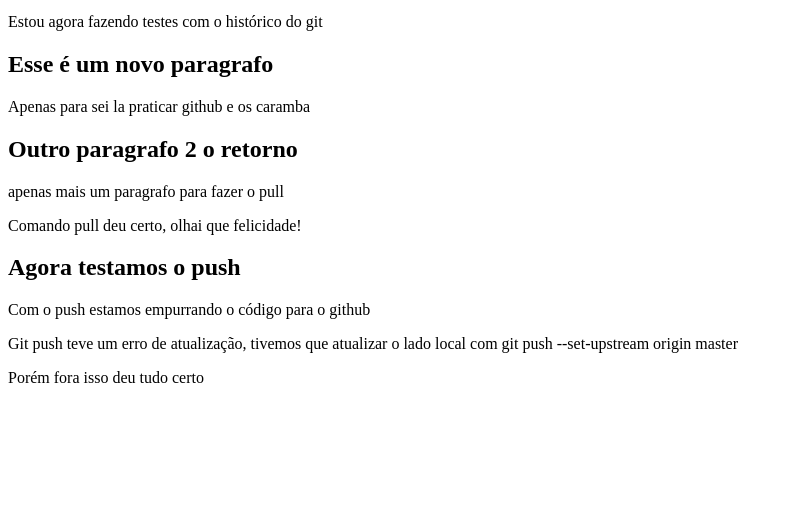
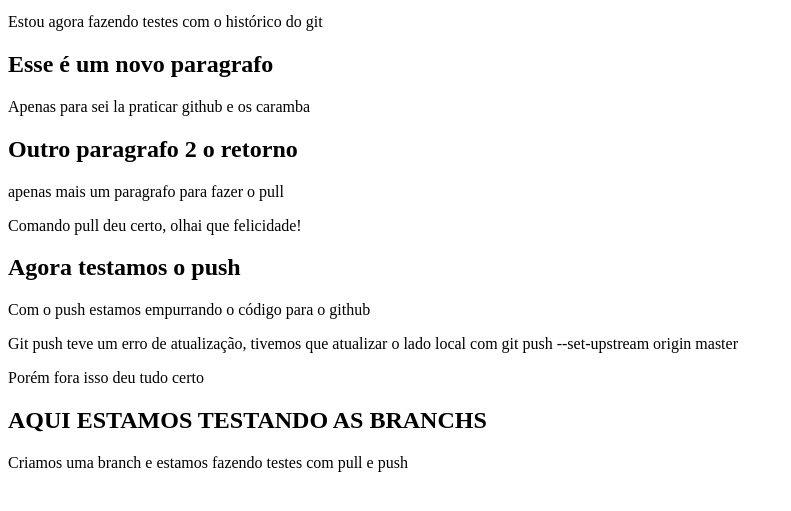
Before and after one commit to Robertb-dev/projeto2, a plain HTML site: page teste2.html in a window 1280 px wide. Shown: the part 101-612 px from the top of the page, without its empty margins (0-791 px from the left). Drawn offline with Linux system fonts and the light colour scheme.

Commit message:
Update teste2.html
teste pull push com branch

```diff
--- a/teste2.html
+++ b/teste2.html
@@ -21,6 +21,9 @@
 <p>Git push teve um erro de atualização, tivemos que atualizar o lado local com git push --set-upstream origin master</p>
 <p>Porém fora isso deu tudo certo</p>
 
+<h2>AQUI ESTAMOS TESTANDO AS BRANCHS</h2>
+<p>Criamos uma branch e estamos fazendo testes com pull e push</p>
+
 
 </body>
 </html>
```
